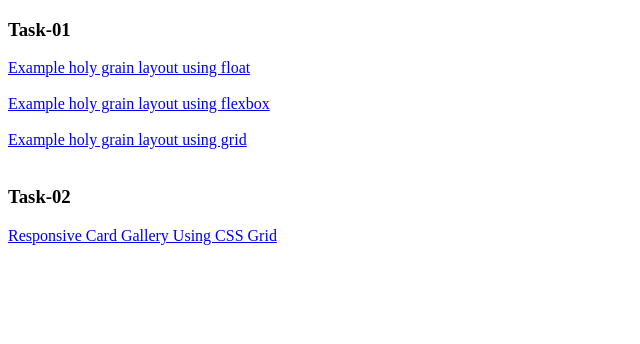
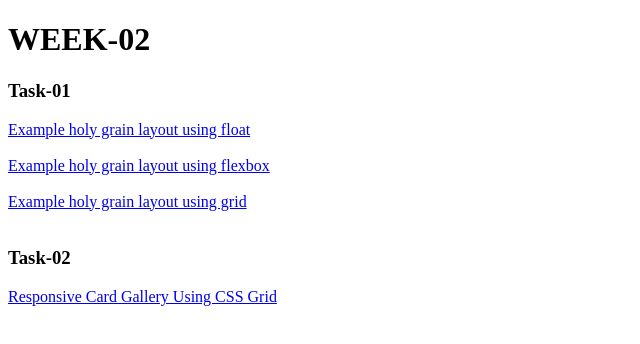
Before and after one commit to koushikmaya04/fullstack-node-journey, a plain HTML site: page week-02/index.html in a window 1280 px wide. Shown: the whole page, without its empty margins (0-640 px from the left). Drawn offline with Linux system fonts and the light colour scheme.

Commit message:
Complete Week-02 Task 1

```diff
--- a/week-02/index.html
+++ b/week-02/index.html
@@ -6,6 +6,7 @@
     <title>Week-02</title>
 </head>
 <body>
+    <h1>WEEK-02</h1>
     <h3>Task-01</h3>
     <a href="task-01-layout-comparison/float-layout/index.html" >Example holy grain layout using float</a>
     <br>
```
